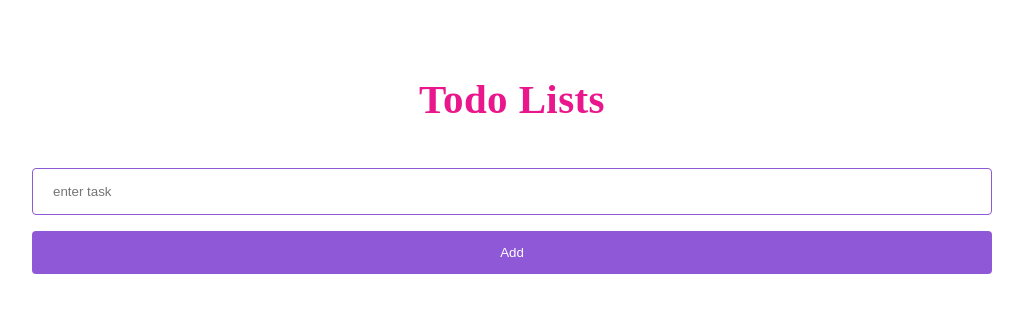
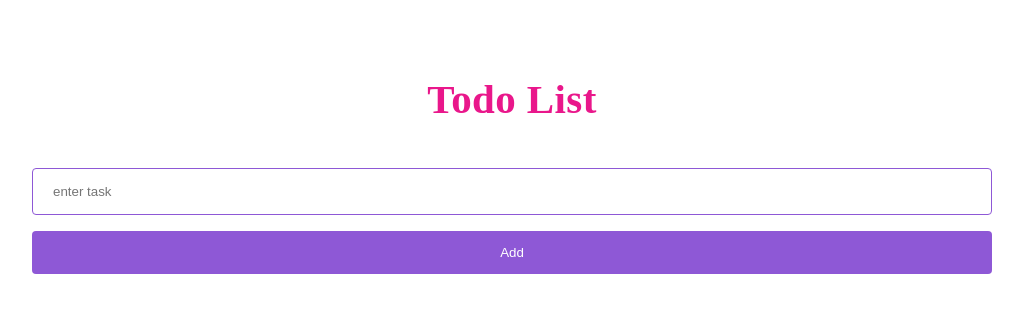
Before and after one commit to TejaswiChV/TODO, a plain HTML site: page index.html in a window 1280 px wide. Shown: the whole page, without its empty margins (128-1151 px from the left). Drawn offline with nearby package versions, Linux system fonts and the light colour scheme.

Commit message:
header changec to todo list

```diff
--- a/index.html
+++ b/index.html
@@ -12,7 +12,7 @@
 </head>
 <body>
     <div id="app" class="container">
-        <h1 >Todo Lists</h1>
+        <h1 >Todo List</h1>
 
         <div v-if="!isEditing">
             <input type="text" v-model="todo" placeholder="enter task">
```
